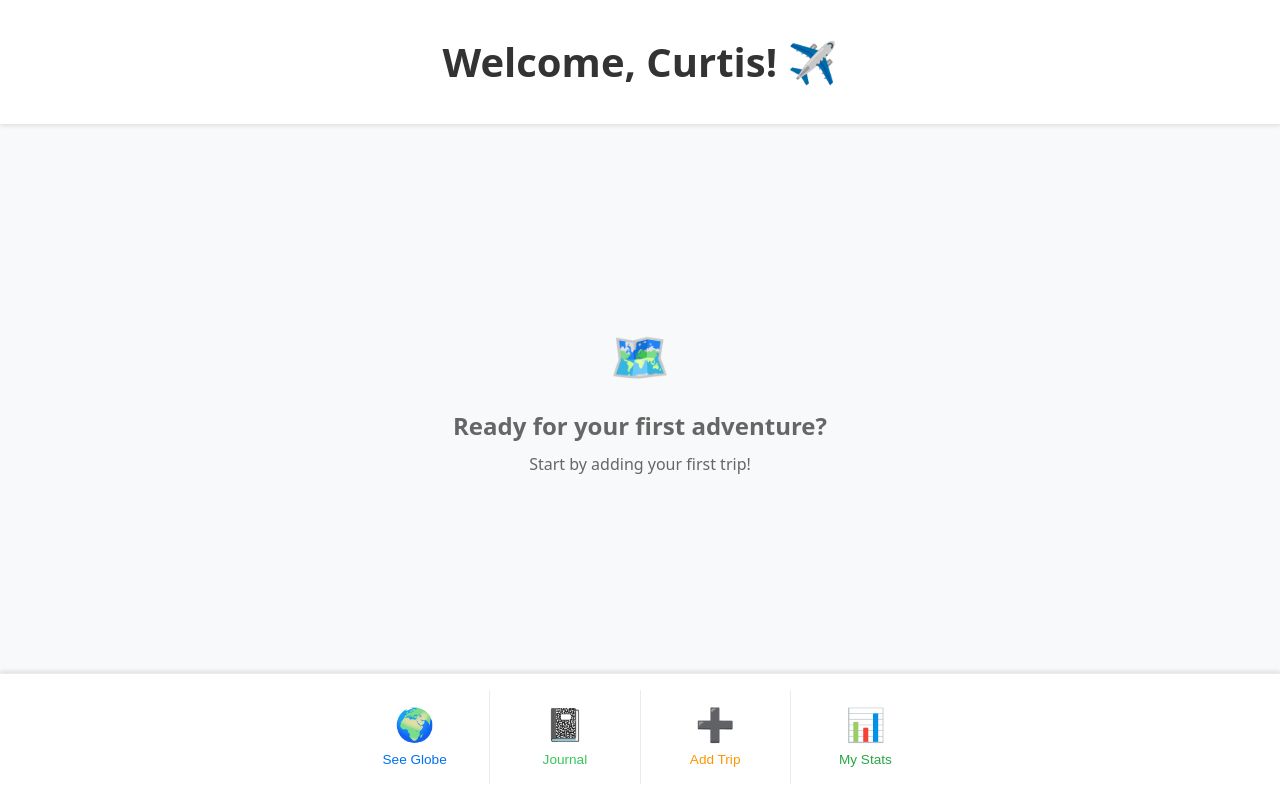
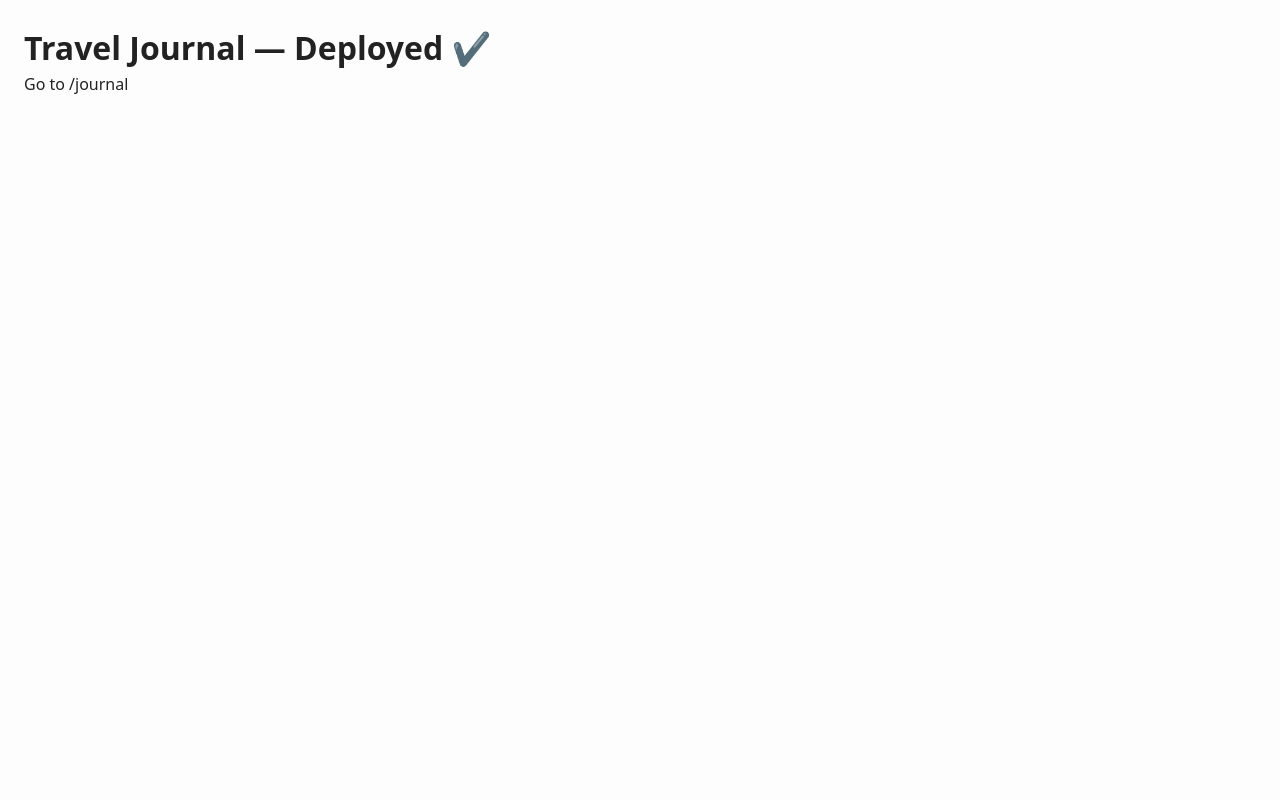
Before and after one commit to curtishsu/travel-journal, a Next.js app: page / in a window 1280 px wide. Built offline with nearby package versions, Linux system fonts and the light colour scheme; no server answers; the database is empty.

Commit message:
Test: simple root page to verify routing

```diff
--- a/app/page.tsx
+++ b/app/page.tsx
@@ -1,251 +1,261 @@
-"use client";
-
-import { useRouter } from "next/navigation";
-import { useEffect, useState } from "react";
-import { createClient } from "@supabase/supabase-js";
-
-const supabase = createClient(
-  process.env.NEXT_PUBLIC_SUPABASE_URL!,
-  process.env.NEXT_PUBLIC_SUPABASE_ANON_KEY!
-);
-
-type TripData = {
-  id: string;
-  name: string;
-  photo_url?: string;
-  highlight?: string;
-  start_date: string;
-};
-
-type NavButtonProps = {
-  label: string;
-  emoji: string;
-  color: string;
-  route: string;
-};
-
-function NavButton({ label, emoji, color, route, isLast = false }: NavButtonProps & { isLast?: boolean }) {
-  const router = useRouter();
+// app/page.tsx
+export default function Home() {
   return (
-    <button
-      style={{
-        display: "flex",
-        flexDirection: "column",
-        alignItems: "center",
-        justifyContent: "center",
-        padding: "1rem 0.5rem",
-        cursor: "pointer",
-        backgroundColor: "transparent",
-        color: color,
-        border: "none",
-        borderRight: isLast ? "none" : "1px solid #e9ecef",
-        borderRadius: "0",
-        flex: 1,
-        gap: "0.5rem",
-        transition: "background-color 0.2s ease",
-        position: "relative",
-      }}
-      onClick={() => router.push(route)}
-      onMouseEnter={(e) => {
-        e.currentTarget.style.backgroundColor = "rgba(0,0,0,0.05)";
-      }}
-      onMouseLeave={(e) => {
-        e.currentTarget.style.backgroundColor = "transparent";
-      }}
-    >
-      <div style={{ fontSize: "2rem" }}>{emoji}</div>
-      <span style={{
-        fontSize: "0.85rem",
-        fontWeight: "500",
-        textAlign: "center",
-        lineHeight: "1.2",
-      }}>
-        {label}
-      </span>
-    </button>
+    <main style={{ padding: 24 }}>
+      <h1>Travel Journal — Deployed ✔️</h1>
+      <p><a href="/journal">Go to /journal</a></p>
+    </main>
   );
 }
 
-export default function Home() {
-  const [randomTrip, setRandomTrip] = useState<TripData | null>(null);
-  const [loading, setLoading] = useState(true);
+// "use client";
 
-  useEffect(() => {
-    fetchRandomTrip();
-  }, []);
+// import { useRouter } from "next/navigation";
+// import { useEffect, useState } from "react";
+// import { createClient } from "@supabase/supabase-js";
 
-  const fetchRandomTrip = async () => {
-    try {
-      const { data: trips, error } = await supabase
-        .from("trips")
-        .select("id, name, photo_url, start_date");
+// const supabase = createClient(
+//   process.env.NEXT_PUBLIC_SUPABASE_URL!,
+//   process.env.NEXT_PUBLIC_SUPABASE_ANON_KEY!
+// );
 
-      if (error) {
-        console.error("Error fetching trips:", error);
-        setLoading(false);
-        return;
-      }
+// type TripData = {
+//   id: string;
+//   name: string;
+//   photo_url?: string;
+//   highlight?: string;
+//   start_date: string;
+// };
 
-      if (trips && trips.length > 0) {
-        // Get a random trip
-        const randomIndex = Math.floor(Math.random() * trips.length);
-        const selectedTrip = trips[randomIndex];
+// type NavButtonProps = {
+//   label: string;
+//   emoji: string;
+//   color: string;
+//   route: string;
+// };
 
-        // Try to get a highlight from one of the trip days
-        const { data: tripDays } = await supabase
-          .from("trip_days")
-          .select("highlight")
-          .eq("trip_id", selectedTrip.id)
-          .not("highlight", "is", null)
-          .limit(1);
+// function NavButton({ label, emoji, color, route, isLast = false }: NavButtonProps & { isLast?: boolean }) {
+//   const router = useRouter();
+//   return (
+//     <button
+//       style={{
+//         display: "flex",
+//         flexDirection: "column",
+//         alignItems: "center",
+//         justifyContent: "center",
+//         padding: "1rem 0.5rem",
+//         cursor: "pointer",
+//         backgroundColor: "transparent",
+//         color: color,
+//         border: "none",
+//         borderRight: isLast ? "none" : "1px solid #e9ecef",
+//         borderRadius: "0",
+//         flex: 1,
+//         gap: "0.5rem",
+//         transition: "background-color 0.2s ease",
+//         position: "relative",
+//       }}
+//       onClick={() => router.push(route)}
+//       onMouseEnter={(e) => {
+//         e.currentTarget.style.backgroundColor = "rgba(0,0,0,0.05)";
+//       }}
+//       onMouseLeave={(e) => {
+//         e.currentTarget.style.backgroundColor = "transparent";
+//       }}
+//     >
+//       <div style={{ fontSize: "2rem" }}>{emoji}</div>
+//       <span style={{
+//         fontSize: "0.85rem",
+//         fontWeight: "500",
+//         textAlign: "center",
+//         lineHeight: "1.2",
+//       }}>
+//         {label}
+//       </span>
+//     </button>
+//   );
+// }
 
-        setRandomTrip({
-          ...selectedTrip,
-          highlight: tripDays?.[0]?.highlight || "No highlights recorded yet"
-        });
-      }
-    } catch (error) {
-      console.error("Error fetching random trip:", error);
-    } finally {
-      setLoading(false);
-    }
-  };
+// export default function Home() {
+//   const [randomTrip, setRandomTrip] = useState<TripData | null>(null);
+//   const [loading, setLoading] = useState(true);
 
-  return (
-    <main
-      style={{
-        display: "flex",
-        flexDirection: "column",
-        height: "100vh",
-        backgroundColor: "#f8f9fa",
-      }}
-    >
-      {/* Welcome Section */}
-      <div
-        style={{
-          padding: "2rem",
-          textAlign: "center",
-          backgroundColor: "white",
-          boxShadow: "0 2px 4px rgba(0,0,0,0.1)",
-        }}
-      >
-        <h1 style={{
-          fontSize: "2.5rem",
-          fontWeight: "bold",
-          color: "#333",
-          margin: "0",
-        }}>
-          Welcome, Curtis! ✈️
-        </h1>
-      </div>
+//   useEffect(() => {
+//     fetchRandomTrip();
+//   }, []);
 
-      {/* Main Content - Trip Highlight */}
-      <div
-        style={{
-          flex: 1,
-          display: "flex",
-          flexDirection: "column",
-          justifyContent: "center",
-          alignItems: "center",
-          padding: "2rem",
-          gap: "1.5rem",
-        }}
-      >
-        {loading ? (
-          <div style={{ fontSize: "1.2rem", color: "#666" }}>Loading your memories...</div>
-        ) : randomTrip ? (
-          <>
-            {/* Trip Photo */}
-            <div
-              style={{
-                width: "300px",
-                height: "200px",
-                borderRadius: "12px",
-                overflow: "hidden",
-                boxShadow: "0 4px 12px rgba(0,0,0,0.15)",
-                backgroundColor: "#e9ecef",
-                display: "flex",
-                alignItems: "center",
-                justifyContent: "center",
-              }}
-            >
-              {randomTrip.photo_url ? (
-                <img
-                  src={randomTrip.photo_url}
-                  alt={randomTrip.name}
-                  style={{
-                    width: "100%",
-                    height: "100%",
-                    objectFit: "cover",
-                  }}
-                />
-              ) : (
-                <div style={{
-                  textAlign: "center",
-                  color: "#6c757d",
-                  fontSize: "3rem",
-                }}>
-                  📸
-                  <div style={{ fontSize: "1rem", marginTop: "0.5rem" }}>
-                    No photo yet
-                  </div>
-                </div>
-              )}
-            </div>
+//   const fetchRandomTrip = async () => {
+//     try {
+//       const { data: trips, error } = await supabase
+//         .from("trips")
+//         .select("id, name, photo_url, start_date");
 
-            {/* Trip Info */}
-            <div style={{ textAlign: "center", maxWidth: "400px" }}>
-              <h2 style={{
-                fontSize: "1.8rem",
-                fontWeight: "600",
-                color: "#333",
-                marginBottom: "0.5rem"
-              }}>
-                {randomTrip.name}
-              </h2>
-              <p style={{
-                fontSize: "1rem",
-                color: "#666",
-                fontStyle: "italic",
-                lineHeight: "1.5",
-                margin: "0",
-              }}>
-                "{randomTrip.highlight}"
-              </p>
-            </div>
-          </>
-        ) : (
-          <div style={{ textAlign: "center", color: "#666" }}>
-            <div style={{ fontSize: "3rem", marginBottom: "1rem" }}>🗺️</div>
-            <h2 style={{ fontSize: "1.5rem", marginBottom: "0.5rem" }}>Ready for your first adventure?</h2>
-            <p style={{ fontSize: "1rem" }}>Start by adding your first trip!</p>
-          </div>
-        )}
-      </div>
+//       if (error) {
+//         console.error("Error fetching trips:", error);
+//         setLoading(false);
+//         return;
+//       }
 
-      {/* Navigation Section */}
-      <div
-        style={{
-          padding: "1rem 0",
-          backgroundColor: "white",
-          boxShadow: "0 -2px 4px rgba(0,0,0,0.1)",
-          borderTop: "1px solid #e9ecef",
-        }}
-      >
-        <div
-          style={{
-            display: "flex",
-            width: "100%",
-            maxWidth: "600px",
-            margin: "0 auto",
-          }}
-        >
-          <NavButton label="See Globe" emoji="🌍" color="#0070f3" route="/globe" />
-          <NavButton label="Journal" emoji="📓" color="#34c759" route="/journal" />
-          <NavButton label="Add Trip" emoji="➕" color="#ff9500" route="/add-trip" />
-          <NavButton label="My Stats" emoji="📊" color="#28a745" route="/my-stats" isLast={true} />
-        </div>
-      </div>
-    </main>
-  );
-}
+//       if (trips && trips.length > 0) {
+//         // Get a random trip
+//         const randomIndex = Math.floor(Math.random() * trips.length);
+//         const selectedTrip = trips[randomIndex];
+
+//         // Try to get a highlight from one of the trip days
+//         const { data: tripDays } = await supabase
+//           .from("trip_days")
+//           .select("highlight")
+//           .eq("trip_id", selectedTrip.id)
+//           .not("highlight", "is", null)
+//           .limit(1);
+
+//         setRandomTrip({
+//           ...selectedTrip,
+//           highlight: tripDays?.[0]?.highlight || "No highlights recorded yet"
+//         });
+//       }
+//     } catch (error) {
+//       console.error("Error fetching random trip:", error);
+//     } finally {
+//       setLoading(false);
+//     }
+//   };
+
+//   return (
+//     <main
+//       style={{
+//         display: "flex",
+//         flexDirection: "column",
+//         height: "100vh",
+//         backgroundColor: "#f8f9fa",
+//       }}
+//     >
+//       {/* Welcome Section */}
+//       <div
+//         style={{
+//           padding: "2rem",
+//           textAlign: "center",
+//           backgroundColor: "white",
+//           boxShadow: "0 2px 4px rgba(0,0,0,0.1)",
+//         }}
+//       >
+//         <h1 style={{
+//           fontSize: "2.5rem",
+//           fontWeight: "bold",
+//           color: "#333",
+//           margin: "0",
+//         }}>
+//           Welcome, Curtis! ✈️
+//         </h1>
+//       </div>
+
+//       {/* Main Content - Trip Highlight */}
+//       <div
+//         style={{
+//           flex: 1,
+//           display: "flex",
+//           flexDirection: "column",
+//           justifyContent: "center",
+//           alignItems: "center",
+//           padding: "2rem",
+//           gap: "1.5rem",
+//         }}
+//       >
+//         {loading ? (
+//           <div style={{ fontSize: "1.2rem", color: "#666" }}>Loading your memories...</div>
+//         ) : randomTrip ? (
+//           <>
+//             {/* Trip Photo */}
+//             <div
+//               style={{
+//                 width: "300px",
+//                 height: "200px",
+//                 borderRadius: "12px",
+//                 overflow: "hidden",
+//                 boxShadow: "0 4px 12px rgba(0,0,0,0.15)",
+//                 backgroundColor: "#e9ecef",
+//                 display: "flex",
+//                 alignItems: "center",
+//                 justifyContent: "center",
+//               }}
+//             >
+//               {randomTrip.photo_url ? (
+//                 <img
+//                   src={randomTrip.photo_url}
+//                   alt={randomTrip.name}
+//                   style={{
+//                     width: "100%",
+//                     height: "100%",
+//                     objectFit: "cover",
+//                   }}
+//                 />
+//               ) : (
+//                 <div style={{
+//                   textAlign: "center",
+//                   color: "#6c757d",
+//                   fontSize: "3rem",
+//                 }}>
+//                   📸
+//                   <div style={{ fontSize: "1rem", marginTop: "0.5rem" }}>
+//                     No photo yet
+//                   </div>
+//                 </div>
+//               )}
+//             </div>
+
+//             {/* Trip Info */}
+//             <div style={{ textAlign: "center", maxWidth: "400px" }}>
+//               <h2 style={{
+//                 fontSize: "1.8rem",
+//                 fontWeight: "600",
+//                 color: "#333",
+//                 marginBottom: "0.5rem"
+//               }}>
+//                 {randomTrip.name}
+//               </h2>
+//               <p style={{
+//                 fontSize: "1rem",
+//                 color: "#666",
+//                 fontStyle: "italic",
+//                 lineHeight: "1.5",
+//                 margin: "0",
+//               }}>
+//                 "{randomTrip.highlight}"
+//               </p>
+//             </div>
+//           </>
+//         ) : (
+//           <div style={{ textAlign: "center", color: "#666" }}>
+//             <div style={{ fontSize: "3rem", marginBottom: "1rem" }}>🗺️</div>
+//             <h2 style={{ fontSize: "1.5rem", marginBottom: "0.5rem" }}>Ready for your first adventure?</h2>
+//             <p style={{ fontSize: "1rem" }}>Start by adding your first trip!</p>
+//           </div>
+//         )}
+//       </div>
+
+//       {/* Navigation Section */}
+//       <div
+//         style={{
+//           padding: "1rem 0",
+//           backgroundColor: "white",
+//           boxShadow: "0 -2px 4px rgba(0,0,0,0.1)",
+//           borderTop: "1px solid #e9ecef",
+//         }}
+//       >
+//         <div
+//           style={{
+//             display: "flex",
+//             width: "100%",
+//             maxWidth: "600px",
+//             margin: "0 auto",
+//           }}
+//         >
+//           <NavButton label="See Globe" emoji="🌍" color="#0070f3" route="/globe" />
+//           <NavButton label="Journal" emoji="📓" color="#34c759" route="/journal" />
+//           <NavButton label="Add Trip" emoji="➕" color="#ff9500" route="/add-trip" />
+//           <NavButton label="My Stats" emoji="📊" color="#28a745" route="/my-stats" isLast={true} />
+//         </div>
+//       </div>
+//     </main>
+//   );
+// }
```
